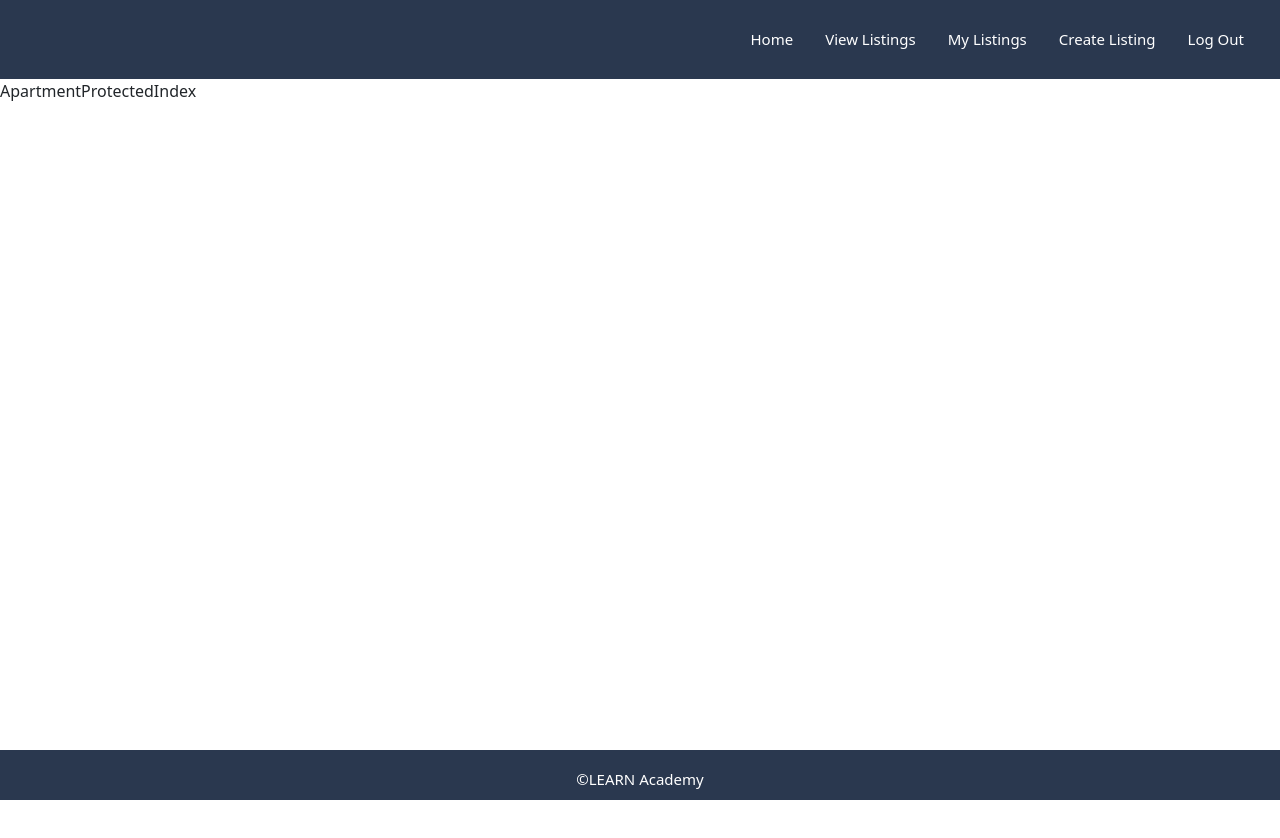
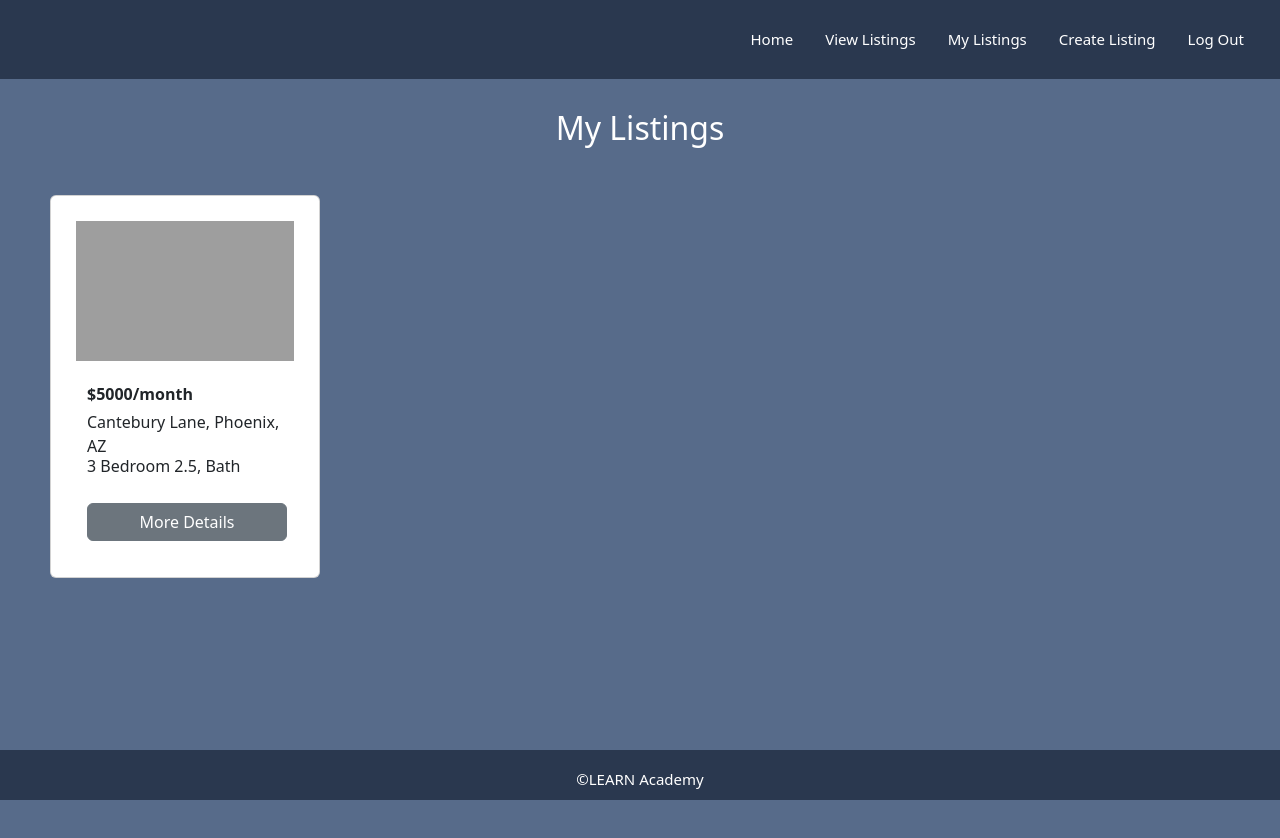
Before and after one commit to learn-academy-2023-echo/apartment-app-frontend-padpocolyps, a React (Create React App) app: page /myapartments in a window 1280 px wide. Shown: the top 838 px of the page. Before the commit the page ends 800 px from the top, so only its background shows below. Built offline with nearby package versions, Linux system fonts and the light colour scheme; grey boxes are pictures that could not be loaded.

Commit message:
adds protected index content and testing

```diff
--- a/src/App.js
+++ b/src/App.js
@@ -19,6 +19,7 @@ const App = () => {
   const [apartments, setApartments] = useState(mockApartments)
 
 
+
   return (
     <>
       <Header current_user={currentUser}/>
@@ -27,7 +28,17 @@ const App = () => {
         <Route path="/login" element={<Login />} />
         <Route path="/signup" element={<Signup />} />
         <Route path="/apartmentindex" element={<ApartmentIndex apartments={apartments} />} />
-        <Route path="/myapartments" element={<ApartmentProtectedIndex />} />
+        {currentUser && (
+          <Route
+            path="/myapartments"
+            element={
+              <ApartmentProtectedIndex
+                currentUser={currentUser}
+                apartments={apartments}
+              />
+            }
+          />
+        )}
         <Route path="/apartmentshow/:id" element={<ApartmentShow apartments={apartments}/>} />
         <Route path="/apartmentnew" element={<ApartmentNew />} />
         <Route path="*" element={<NotFound />} />
--- a/src/pages/ApartmentProtectedIndex.js
+++ b/src/pages/ApartmentProtectedIndex.js
@@ -1,8 +1,37 @@
 import React from 'react'
+import { Card, CardImg, CardText, CardBody,
+  CardTitle, CardSubtitle, Button } from 'reactstrap';
+import { NavLink } from "react-router-dom"
 
-const ApartmentProtectedIndex = () => {
+const ApartmentProtectedIndex = ({ apartments, currentUser}) => {
+    // currentUser.id === apartment.user_id
+    const myApartments = apartments.filter(apartment => currentUser.id === apartment.user_id)
+    console.log(myApartments)
   return (
-    <div>ApartmentProtectedIndex</div>
+    <>
+    <div className='apartments-body'>
+    <h2>My Listings</h2>
+    <div className='flex-apartments'>
+          {myApartments?.map((apartment, index) => {
+            return(
+                <Card key={index} className='apartment-cards'>
+                  <CardImg top width="100%" src={apartment.image} alt="" className="apartment-picture"/>
+                  <CardBody>
+                    <div className="apartment-text">
+                      <CardTitle><b>${apartment.price}/month</b></CardTitle>
+                      <CardSubtitle>{apartment.street}, {apartment.city}, {apartment.state}</CardSubtitle>
+                      <CardSubtitle>{apartment.bedrooms} Bedroom {apartment.bathrooms}, Bath</CardSubtitle>
+                    </div>
+                    <NavLink to={`/apartmentshow/${apartment.id}`} className="nav-link">
+                      <Button className='apartment-button'>More Details</Button>
+                    </NavLink>
+                  </CardBody>
+                </Card>
+            )
+          })}
+        </div>
+      </div>
+    </>
   )
 }
 
```
Also changed, not shown: 1 other file (tests, documents, lock files or other folders).
